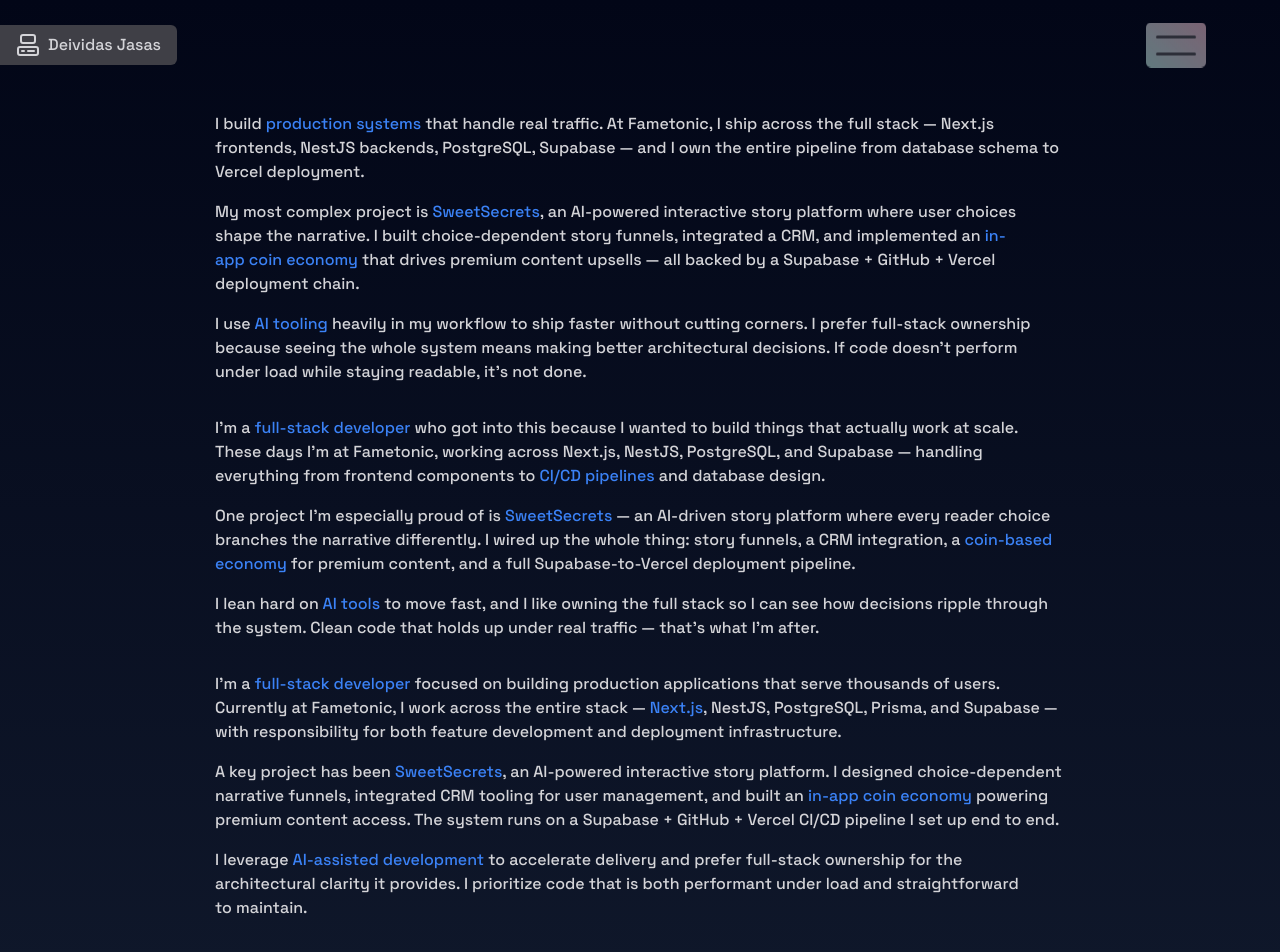
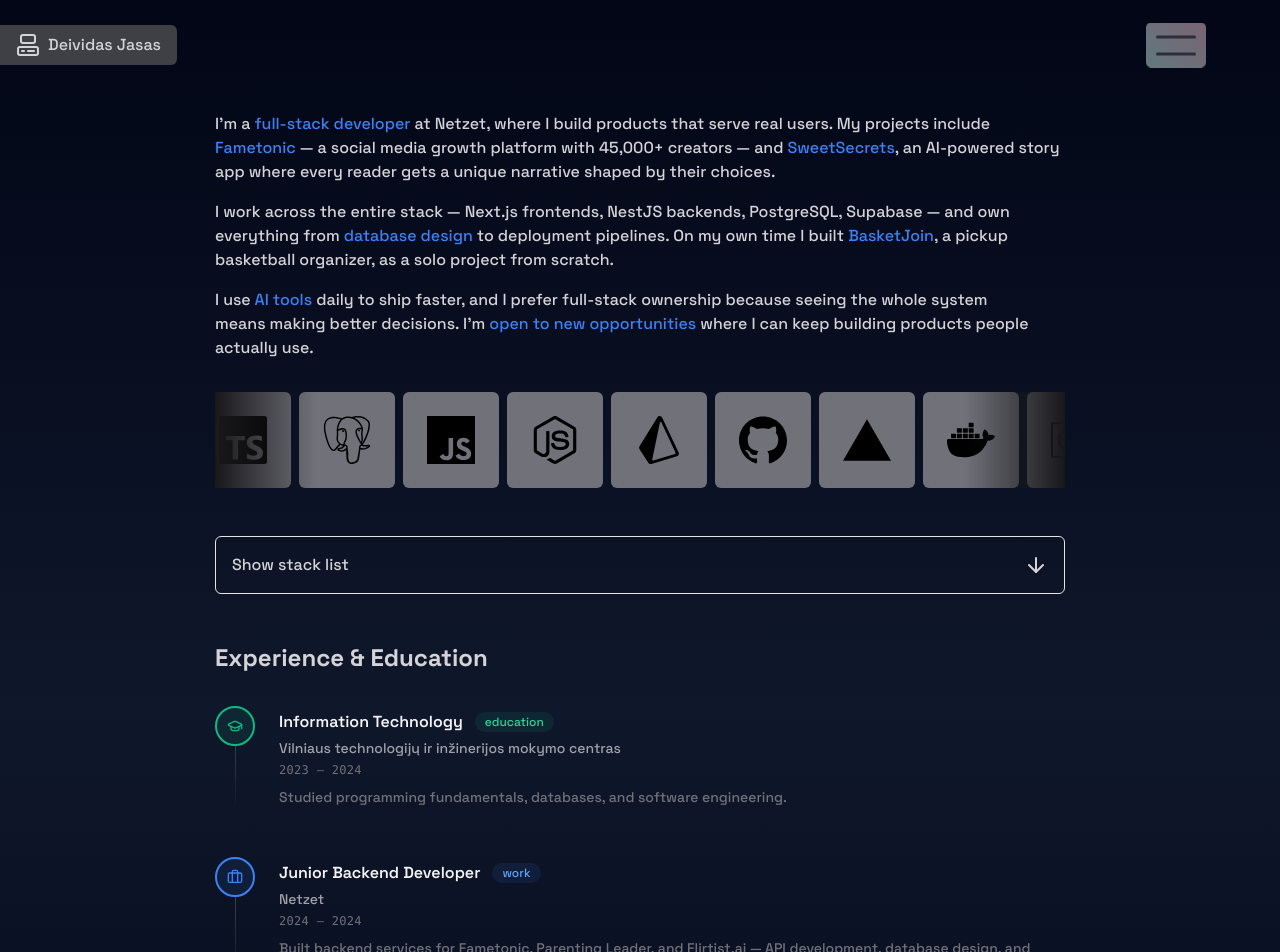
Before and after one commit to DeividasJas/portfolio, a Next.js app: page /about in a window 1280 px wide. Shown: the top 952 px of the page. Built offline with nearby package versions, Linux system fonts and the light colour scheme.

Commit message:
refactor(content): rewrite portfolio copy and update work history
Rewrote about bio, project descriptions, and timeline entries to be
more conversational and accurate. Updated organization from Fametonic
to Netzet, and removed forced aspect-ratio on carousel images.

```diff
--- a/src/app/(work)/about/page.tsx
+++ b/src/app/(work)/about/page.tsx
@@ -15,56 +15,24 @@ const technologies = ['Next.js', 'Tailwind CSS', 'TypeScript', 'PostgreSQL', 'Ja
 export default function AboutPage() {
   return (
     <div className="px-4 pb-4">
-      {/* Variant 1 — Confident / Direct */}
       <section className="text-md mx-auto my-8 flex max-w-[850px] flex-col items-center gap-4">
         <p>
-          I build <span className="text-blue-500">production systems</span> that handle real traffic. At Fametonic, I ship across the full stack — Next.js frontends,
-          NestJS backends, PostgreSQL, Supabase — and I own the entire pipeline from database schema to Vercel deployment.
+          I&apos;m a <span className="text-blue-500">full-stack developer</span> at Netzet, where I build products that
+          serve real users. My projects include <span className="text-blue-500">Fametonic</span> — a social media growth
+          platform with 45,000+ creators — and <span className="text-blue-500">SweetSecrets</span>, an AI-powered story
+          app where every reader gets a unique narrative shaped by their choices.
         </p>
         <p>
-          My most complex project is <span className="text-blue-500">SweetSecrets</span>, an AI-powered interactive story platform where user choices shape the narrative.
-          I built choice-dependent story funnels, integrated a CRM, and implemented an <span className="text-blue-500">in-app coin economy</span> that drives premium
-          content upsells — all backed by a Supabase + GitHub + Vercel deployment chain.
+          I work across the entire stack — Next.js frontends, NestJS backends, PostgreSQL, Supabase — and own
+          everything from <span className="text-blue-500">database design</span> to deployment pipelines. On my own time
+          I built <span className="text-blue-500">BasketJoin</span>, a pickup basketball organizer, as a solo project
+          from scratch.
         </p>
         <p>
-          I use <span className="text-blue-500">AI tooling</span> heavily in my workflow to ship faster without cutting corners. I prefer full-stack ownership because
-          seeing the whole system means making better architectural decisions. If code doesn't perform under load while staying readable, it's not done.
-        </p>
-      </section>
-
-      {/* Variant 2 — Casual / Friendly */}
-      <section className="text-md mx-auto my-8 flex max-w-[850px] flex-col items-center gap-4">
-        <p>
-          I'm a <span className="text-blue-500">full-stack developer</span> who got into this because I wanted to build things that actually work at scale. These days I'm
-          at Fametonic, working across Next.js, NestJS, PostgreSQL, and Supabase — handling everything from frontend components to{' '}
-          <span className="text-blue-500">CI/CD pipelines</span> and database design.
-        </p>
-        <p>
-          One project I'm especially proud of is <span className="text-blue-500">SweetSecrets</span> — an AI-driven story platform where every reader choice branches the
-          narrative differently. I wired up the whole thing: story funnels, a CRM integration, a <span className="text-blue-500">coin-based economy</span> for premium
-          content, and a full Supabase-to-Vercel deployment pipeline.
-        </p>
-        <p>
-          I lean hard on <span className="text-blue-500">AI tools</span> to move fast, and I like owning the full stack so I can see how decisions ripple through the
-          system. Clean code that holds up under real traffic — that's what I'm after.
-        </p>
-      </section>
-
-      {/* Variant 3 — Professional / Measured */}
-      <section className="text-md mx-auto my-8 flex max-w-[850px] flex-col items-center gap-4">
-        <p>
-          I'm a <span className="text-blue-500">full-stack developer</span> focused on building production applications that serve thousands of users. Currently at
-          Fametonic, I work across the entire stack — <span className="text-blue-500">Next.js</span>, NestJS, PostgreSQL, Prisma, and Supabase — with responsibility for
-          both feature development and deployment infrastructure.
-        </p>
-        <p>
-          A key project has been <span className="text-blue-500">SweetSecrets</span>, an AI-powered interactive story platform. I designed choice-dependent narrative
-          funnels, integrated CRM tooling for user management, and built an <span className="text-blue-500">in-app coin economy</span> powering premium content access. The
-          system runs on a Supabase + GitHub + Vercel CI/CD pipeline I set up end to end.
-        </p>
-        <p>
-          I leverage <span className="text-blue-500">AI-assisted development</span> to accelerate delivery and prefer full-stack ownership for the architectural clarity it
-          provides. I prioritize code that is both performant under load and straightforward to maintain.
+          I use <span className="text-blue-500">AI tools</span> daily to ship faster, and I prefer full-stack ownership
+          because seeing the whole system means making better decisions. I&apos;m{' '}
+          <span className="text-blue-500">open to new opportunities</span> where I can keep building products people
+          actually use.
         </p>
       </section>
 
--- a/src/components/CarouselComponent.tsx
+++ b/src/components/CarouselComponent.tsx
@@ -37,11 +37,11 @@ export default function CarouselComponent({ images }: { images: ImageType[] }) {
       <div className="overflow-hidden rounded-xl" ref={emblaRef}>
         <div className="flex">
           {images.map((image, index) => (
-            <div key={index} className="aspect-[16/9] min-w-0 shrink-0 grow-0 basis-full">
+            <div key={index} className="min-w-0 shrink-0 grow-0 basis-full">
               <Image
                 src={image.src}
                 alt={image.alt}
-                className="h-full w-full rounded-xl object-cover"
+                className="w-full rounded-xl"
                 loading={index === 0 ? 'eager' : 'lazy'}
                 placeholder="blur"
                 sizes="(max-width: 700px) 100vw, 700px"
--- a/src/data/timeline.ts
+++ b/src/data/timeline.ts
@@ -22,22 +22,14 @@ export const timelineEntries: TimelineEntry[] = [
     organization: 'Netzet',
     startDate: '2024',
     endDate: '2024',
-    description: 'Built responsive web interfaces with React and Tailwind CSS for client projects.'
+    description: 'Built backend services for Fametonic, Parenting Leader, and Flirtist.ai — API development, database design, and third-party integrations.'
   },
   {
     type: 'work',
     title: 'Full-Stack Developer',
-    organization: 'Fametonic',
+    organization: 'Netzet',
     startDate: '2025',
     endDate: 'Present',
-    description: 'Developed backend services with NestJS, TypeORM, and RabbitMQ.'
+    description: 'Own the backend for Fametonic (45K+ users) and built SweetSecrets end to end — AI story generation, payment systems, and CI/CD pipelines.'
   }
-  // {
-  //   type: 'work',
-  //   title: 'Full-Stack Developer',
-  //   organization: 'Freelance',
-  //   startDate: '2024',
-  //   endDate: 'Present',
-  //   description: 'Building full-stack applications with Next.js, Supabase, and AI integrations.'
-  // }
 ]
```
Also changed, not shown: src/data/projects.ts (+14 -11 lines).
